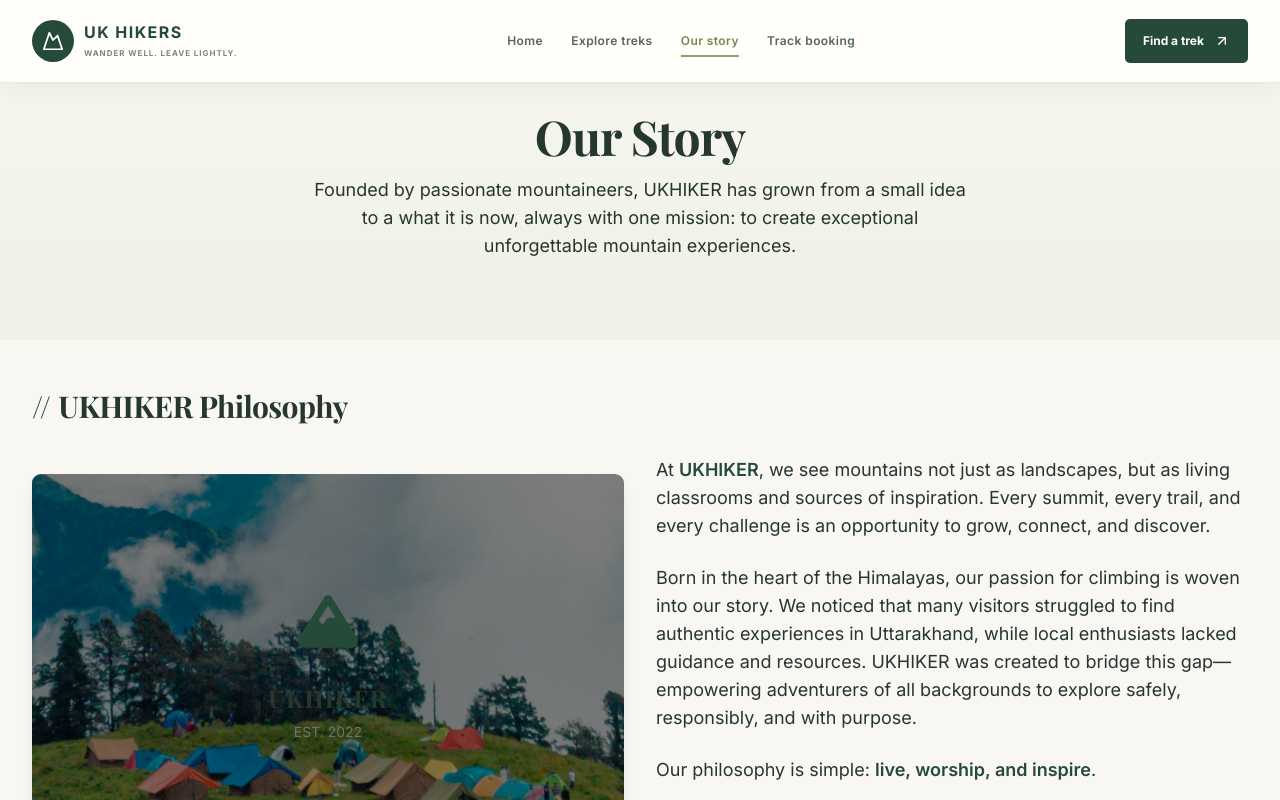
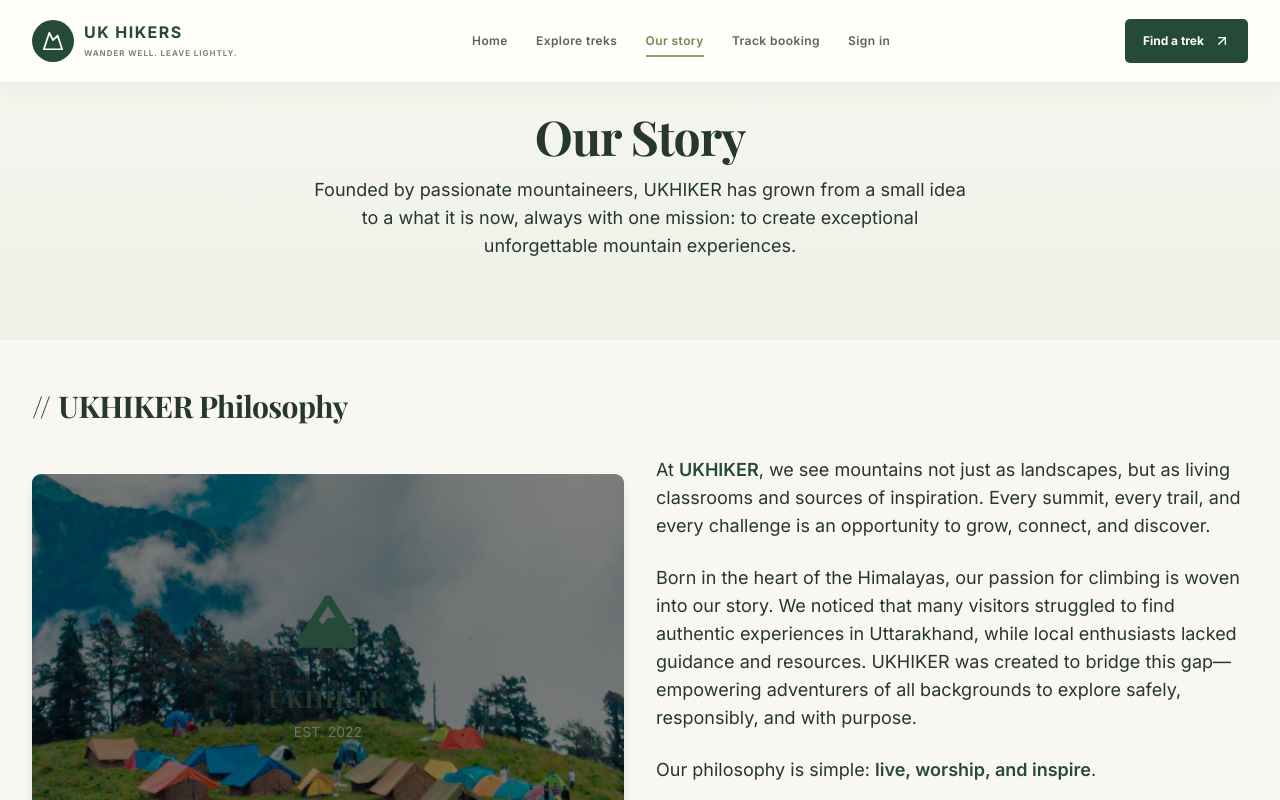
Before and after one commit to TLxGHOST/UKHIKERS2, a React (Vite) app in the folder frontend/: page /about in a window 1280 px wide. Shown: the top 800 px of the page. Built offline with nearby package versions, Linux system fonts and the light colour scheme.

Commit message:
Add customer account links to website navigation

```diff
--- a/frontend/src/components/Navbar.jsx
+++ b/frontend/src/components/Navbar.jsx
@@ -7,6 +7,7 @@ const Navbar = ({ isScrolled }) => {
   const location = useLocation();
   const navigate = useNavigate();
   const token = localStorage.getItem("adminToken");
+  const customerToken = localStorage.getItem("customerToken");
   const isActive = (path) => location.pathname === path;
   const closeMenu = () => setMobileMenuOpen(false);
   const logout = () => {
@@ -40,7 +41,8 @@ const Navbar = ({ isScrolled }) => {
         </Link>
         <div className="site-nav__links">
           {links.map((link) => <Link key={link.to} to={link.to} className={`site-nav__link ${isActive(link.to) ? "is-active" : ""}`}>{link.label}</Link>)}
-          {token && <><Link to="/admin" className="site-nav__link">Dashboard</Link><button type="button" onClick={logout} className="site-nav__link site-nav__logout">Log out</button></>}
+          {customerToken ? <Link to="/account" className={`site-nav__link ${isActive("/account") ? "is-active" : ""}`}>My account</Link> : <Link to="/login" className={`site-nav__link ${isActive("/login") || isActive("/register") ? "is-active" : ""}`}>Sign in</Link>}
+          {token && <><Link to="/admin" className="site-nav__link">Dashboard</Link><button type="button" onClick={logout} className="site-nav__link site-nav__logout">Admin log out</button></>}
         </div>
         <Link to="/equipment" className="site-nav__cta">Find a trek <ArrowUpRight size={16} /></Link>
         <button type="button" className="site-nav__menu-toggle" aria-label={mobileMenuOpen ? "Close navigation menu" : "Open navigation menu"} aria-expanded={mobileMenuOpen} aria-controls="mobile-navigation" onClick={() => setMobileMenuOpen((open) => !open)}>
@@ -49,7 +51,8 @@ const Navbar = ({ isScrolled }) => {
       </nav>
       {mobileMenuOpen && <div className="site-nav__mobile" id="mobile-navigation">
         {links.map((link) => <Link key={link.to} to={link.to} onClick={closeMenu} className={isActive(link.to) ? "is-active" : ""}>{link.label}<ArrowUpRight size={16} /></Link>)}
-        {token && <><Link to="/admin" onClick={closeMenu}>Dashboard<ArrowUpRight size={16} /></Link><button type="button" onClick={logout}>Log out</button></>}
+        {customerToken ? <Link to="/account" onClick={closeMenu}>My account<ArrowUpRight size={16} /></Link> : <Link to="/login" onClick={closeMenu}>Sign in<ArrowUpRight size={16} /></Link>}
+        {token && <><Link to="/admin" onClick={closeMenu}>Dashboard<ArrowUpRight size={16} /></Link><button type="button" onClick={logout}>Admin log out</button></>}
         <Link to="/equipment" onClick={closeMenu} className="site-nav__mobile-cta">Find your next trek <ArrowUpRight size={17} /></Link>
       </div>}
     </header>
```
